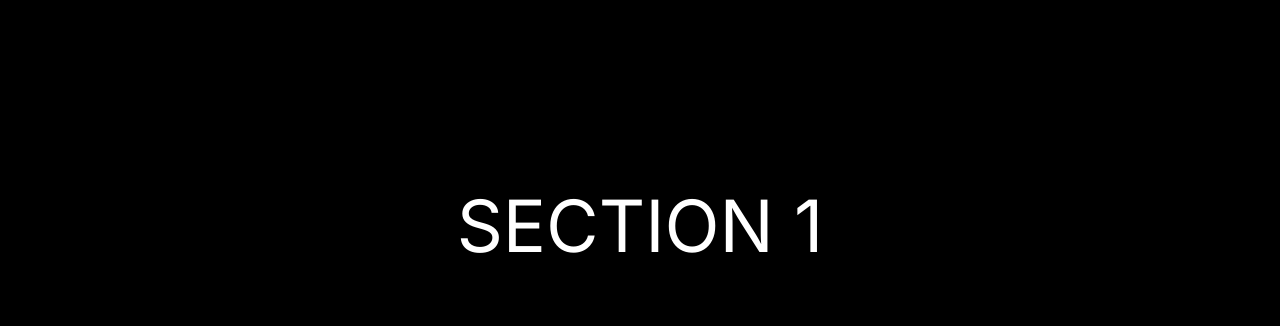
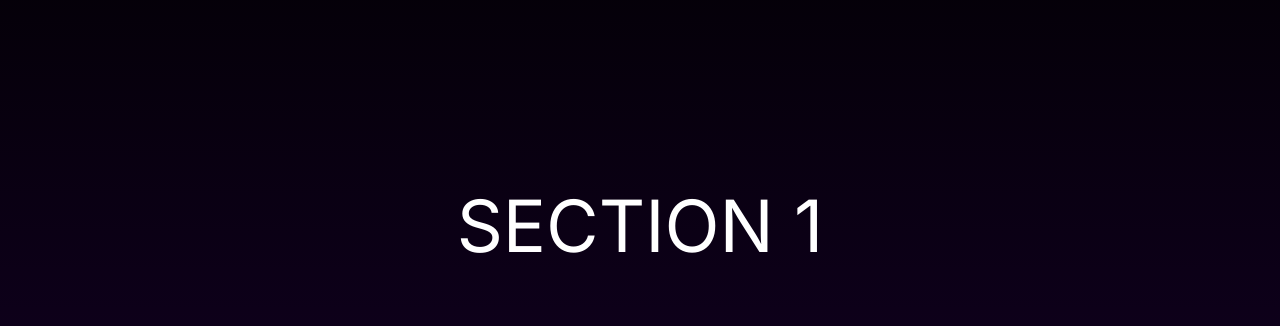
Before and after one commit to mubeenkexe/Birthday_wish, a Next.js app: page / in a window 1280 px wide. Shown: the part 3374-3700 px from the top of the page. Built offline with nearby package versions, Linux system fonts and the light colour scheme; a web font is replaced by a local one.

Commit message:
style: add gradient background

```diff
--- a/app/globals.css
+++ b/app/globals.css
@@ -22,11 +22,17 @@
 }
 
 .scroll-section h3 {
-	@apply text-white text-7xl uppercase
+  @apply text-white text-7xl uppercase;
 }
 
 .scroll-section-outer {
-  @apply overflow-hidden bg-black
+  @apply overflow-hidden;
+  background: rgb(75, 0, 145);
+  background: linear-gradient(
+    0deg,
+    rgba(75, 0, 145, 1) 0%,
+    rgba(0, 0, 0, 1) 100%
+  );
 }
 
 .scroll-section-inner {
```
